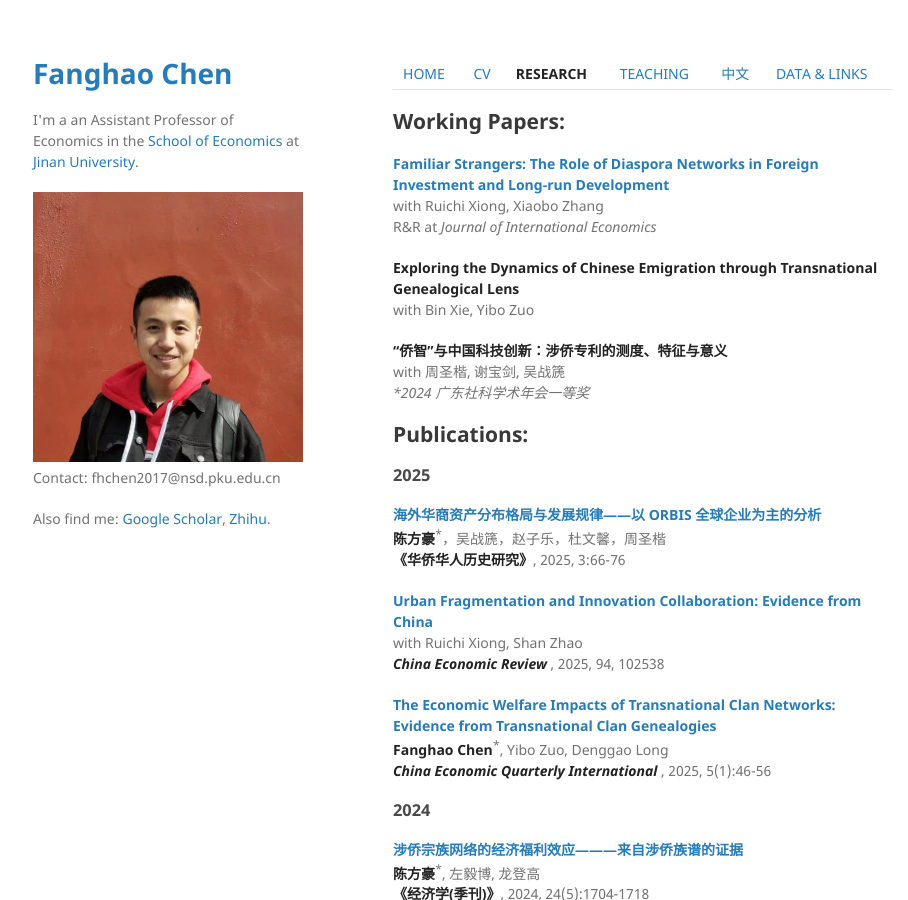
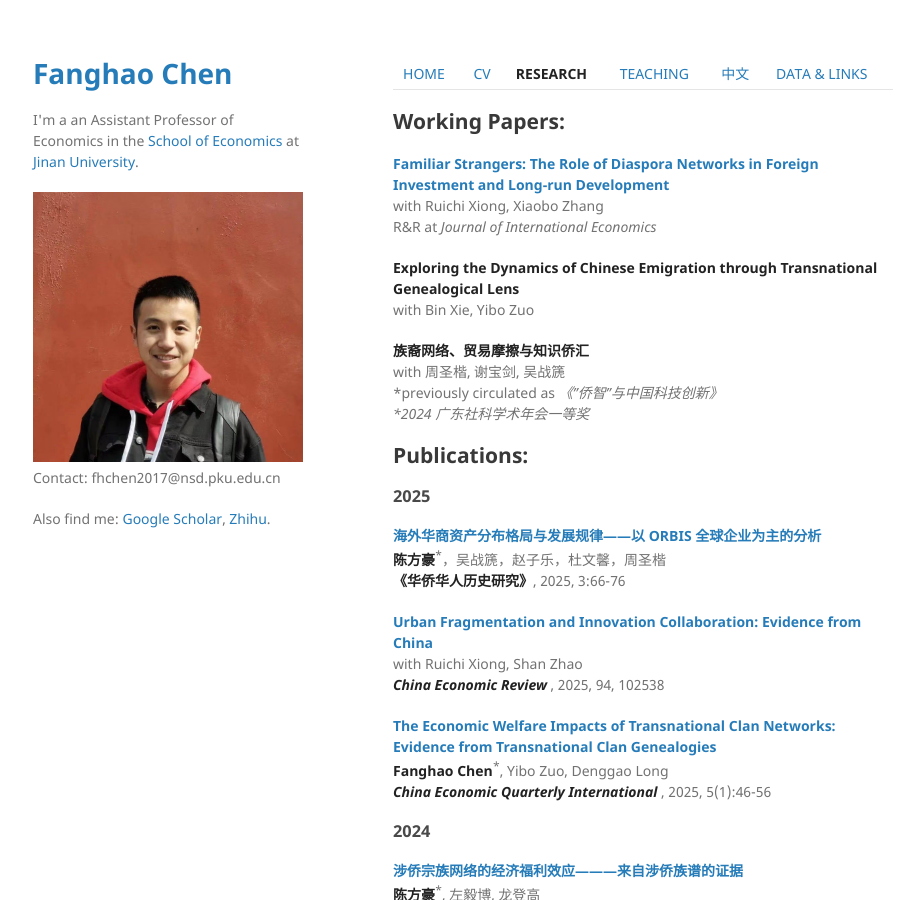
Before and after one commit to FanghaoChen/homepage, a Jekyll site: the page built from research.md, in a window 1280 px wide and 900 px high. Shown: the whole window, without its empty margins (177-1085 px from the left). Built offline with Jekyll 4.4.1, drawn with Linux system fonts in a browser that asks for light colours.

Commit message:
Update research.md

```diff
--- a/research.md
+++ b/research.md
@@ -13,8 +13,9 @@ R&R at <em> Journal of International Economics </em>
 **Exploring the Dynamics of Chinese Emigration through Transnational Genealogical Lens**<br/>
 with Bin Xie, Yibo Zuo  <br/>
 
- **“侨智”与中国科技创新：涉侨专利的测度、特征与意义** <br/>
+ **族裔网络、贸易摩擦与知识侨汇** <br/>
 with 周圣楷, 谢宝剑, 吴战篪 <br/>
+*previously circulated as <em> 《"侨智"与中国科技创新》 </em> <br/>
 <em> *2024 广东社科学术年会一等奖 </em>
 
 ## Publications:
```
